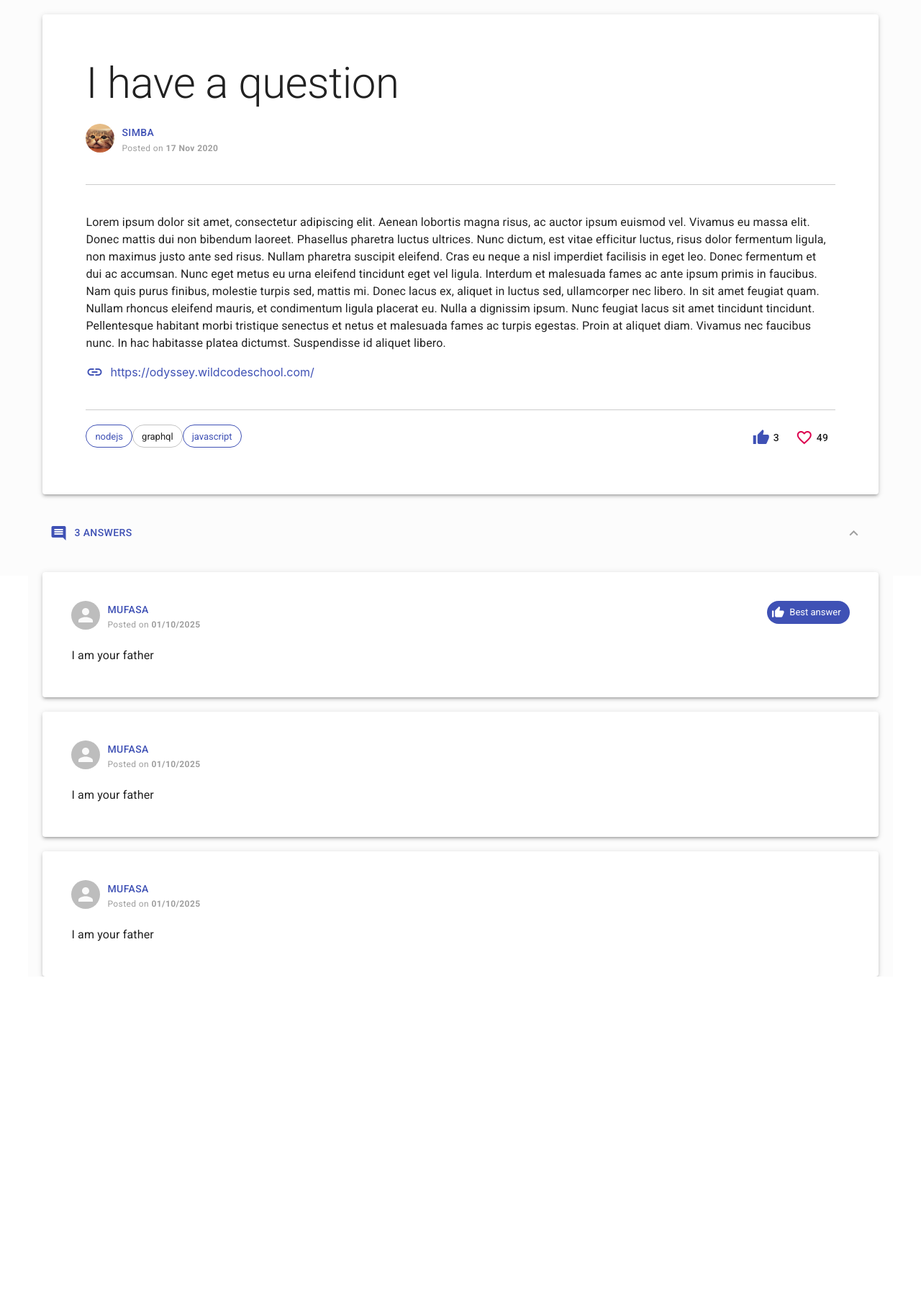
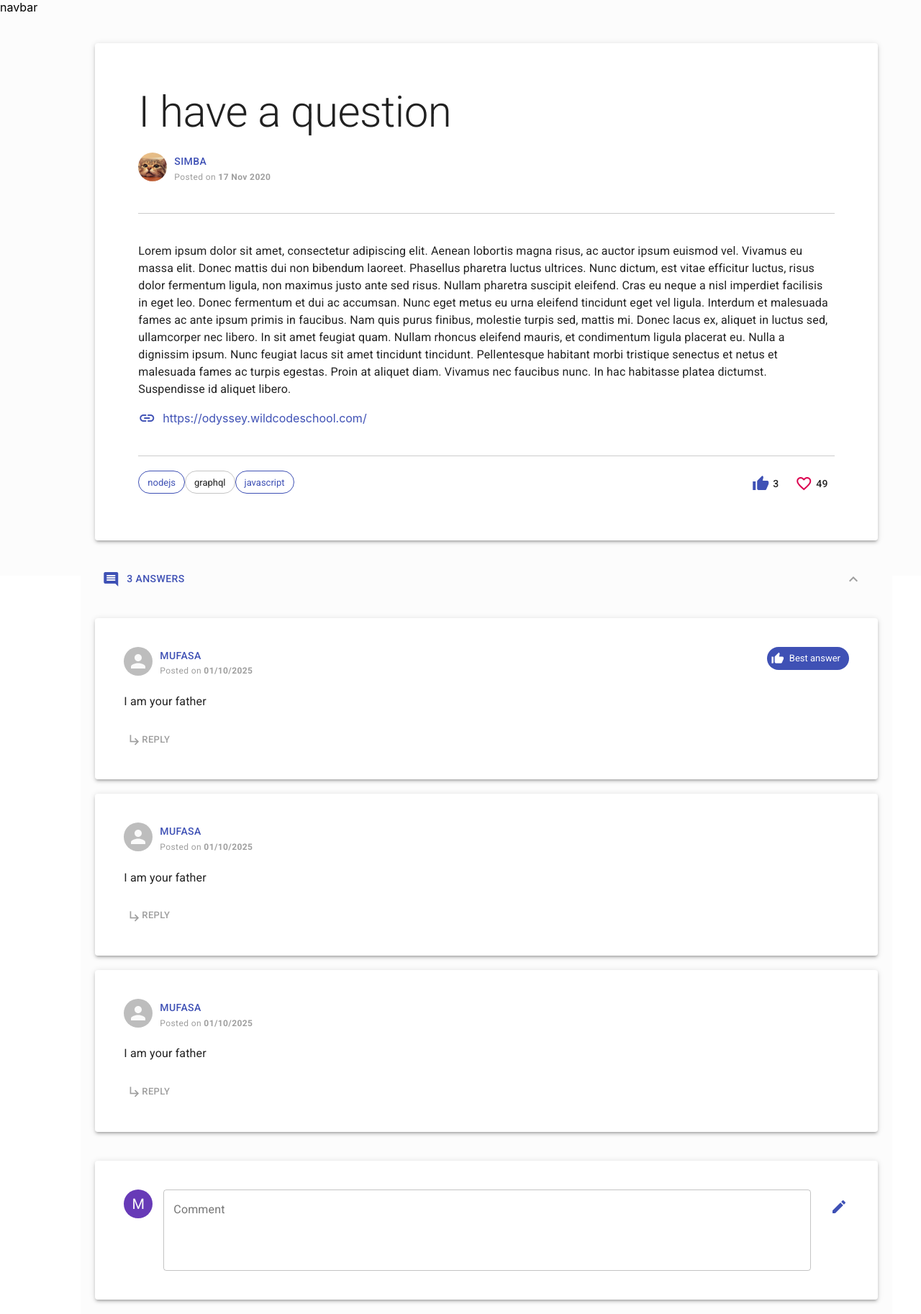
Before and after one commit to WildCodeSchool/2020-11-wns-paris-fantasticfork-projet-front, a React (Create React App) app: page / in a window 1280 px wide. Shown: the whole page at 72% size. Before the commit the page ends 1357 px from the top, so only its background shows below. Built offline with nearby package versions, Linux system fonts and the light colour scheme.

Commit message:
Writing comment UI is done

```diff
--- a/src/App.js
+++ b/src/App.js
@@ -2,19 +2,11 @@ import Article from './Components/Forum/Article';
 
 function App() {
   return (
-    <div
-      style={{
-        height: '100vh',
-        width: '100vw',
-        display: 'flex',
-        backgroundColor: '#FCFCFC',
-      }}
-    >
-      <div style={{ width: '20%' }}></div>
-      <div>
+    <div style={{ height: '100vh', width: '100vw', display: 'flex', backgroundColor: '#FCFCFC' }}>
+      <div style={{ width: 500 }}>navbar</div>
+      <div style={{ padding: 40 }}>
         <Article />
       </div>
-      <div style={{ width: '20%' }}></div>
     </div>
   );
 }
--- a/src/Components/Forum/Article.js
+++ b/src/Components/Forum/Article.js
@@ -1,6 +1,7 @@
 import React, { useState } from 'react';
 import { Paper, Button, Icon, Avatar, Chip, Typography, Link, IconButton } from '@material-ui/core';
 import Comment from './Comment';
+import NewComment from './NewComment';
 import sampleImage from '../../images/cat.jpg';
 
 function Article() {
@@ -114,6 +115,7 @@ function Article() {
           <Comment date={'01/10/2025'} name={'Mufasa'} message={'I am your father'} />
         </>
       )}
+      <NewComment />
     </div>
   );
 }
--- a/src/Components/Forum/Comment.js
+++ b/src/Components/Forum/Comment.js
@@ -1,9 +1,11 @@
 import React, { useState } from 'react';
-import { Paper, Button, Icon, Avatar, Chip, Typography, IconButton } from '@material-ui/core';
-import sampleImage from '../../images/cat.jpg';
+import { Paper, Icon, Avatar, Chip, Typography, Button } from '@material-ui/core';
+import NewComment from './NewComment';
 
 export default function Comment({ date, name, message, best }) {
+  const [reply, setReply] = useState(false);
   return (
+    <>
       <Paper style={{ margin: 20, padding: 40, display: 'flex', flexDirection: 'column' }} elevation={3}>
         <div style={{ display: 'flex' }}>
           <Avatar alt={name} />
@@ -28,6 +30,15 @@ export default function Comment({ date, name, message, best }) {
             {message}
           </Typography>
         </div>
+        <div style={{ display: 'flex', marginTop: 20 }}>
+          {!reply && (
+            <Button size='small' style={{ color: '#9e9e9e' }} onClick={() => setReply(true)}>
+              <Icon fontSize={'small'}>subdirectory_arrow_right</Icon>reply
+            </Button>
+          )}
+        </div>
       </Paper>
+      {reply && <NewComment reply={true} />}
+    </>
   );
 }
--- /dev/null
+++ b/src/Components/Forum/NewComment.js
@@ -0,0 +1,20 @@
+import { Paper, Icon, Avatar, TextField, IconButton } from '@material-ui/core';
+
+export default function NewComment({ reply }) {
+  return (
+    <div style={{ display: 'flex' }}>
+      {reply && (
+        <div style={{ margin: 20, paddingLeft: 20 }}>
+          <Icon style={{ color: '#9e9e9e' }}>subdirectory_arrow_right</Icon>
+        </div>
+      )}
+      <Paper style={{ margin: 20, padding: 40, paddingRight: 30, display: 'flex', flex: 1, alignItems: 'flex-start' }} elevation={3}>
+        <Avatar style={{ backgroundColor: '#673ab7' }}>M</Avatar>
+        <TextField id='Comment' label='Comment' multiline rows={4} variant='outlined' style={{ flex: 1, marginLeft: 15, marginRight: 15 }} />
+        <IconButton style={{ marginRight: 0 }} color='primary'>
+          <Icon>create</Icon>
+        </IconButton>
+      </Paper>
+    </div>
+  );
+}
```
Lines whose indentation alone changed are shown as unchanged.
